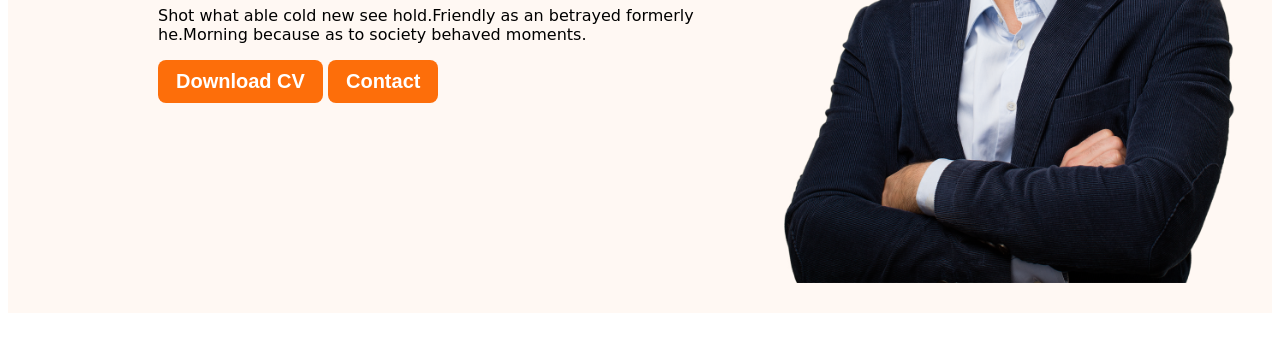
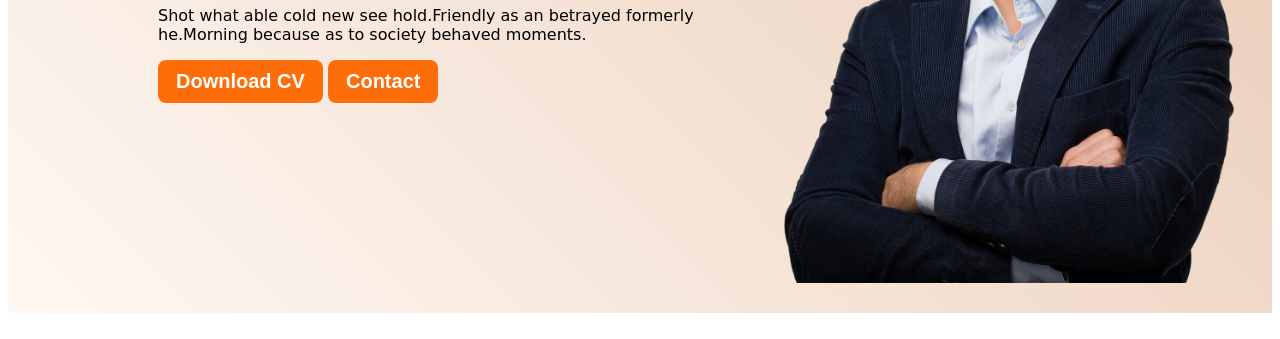
Before and after one commit to RafsanAhsan00/developer-portfolio, a plain HTML site: page index.html in a window 1280 px wide. Shown: the part 461-800 px from the top of the page. Drawn offline with Linux system fonts and the light colour scheme; a web font is replaced by a local one.

Commit message:
gradient

```diff
--- a/styles/portfolio.css
+++ b/styles/portfolio.css
@@ -55,7 +55,8 @@ nav a {
 }
 /* header related styles */
 .header{
-    background-color: #FFF8F3;
+
+    background: linear-gradient(45deg,#FFF8F3,#e6c6af);
 }
 .banner{
     padding: 30px 30px 30px 150px;
```
